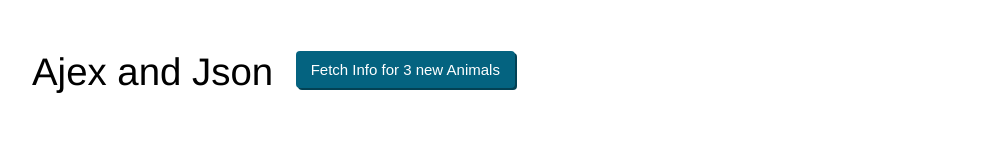
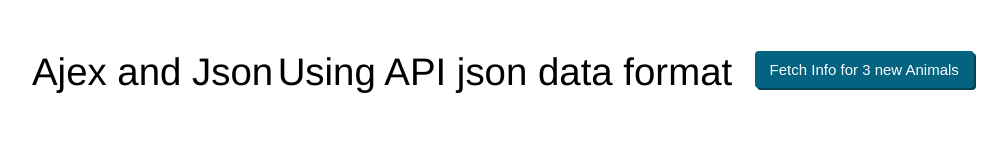
Before and after one commit to saifulsaif/json-apiDataShowUsing-AJAX, a plain HTML site: page index.html in a window 1280 px wide. Shown: the whole page, without its empty margins (96-1103 px from the left). Drawn offline with Linux system fonts and the light colour scheme.

Commit message:
add titile

```diff
--- a/index.html
+++ b/index.html
@@ -9,6 +9,7 @@
     <body>
         <header>
             <h1 id="topic"></h1>
+            <h1> Using API json data format</h1>
             <button id="btn" >Fetch Info for 3 new Animals</button>
         </header>
         <div id="animal-info"></div>
```
